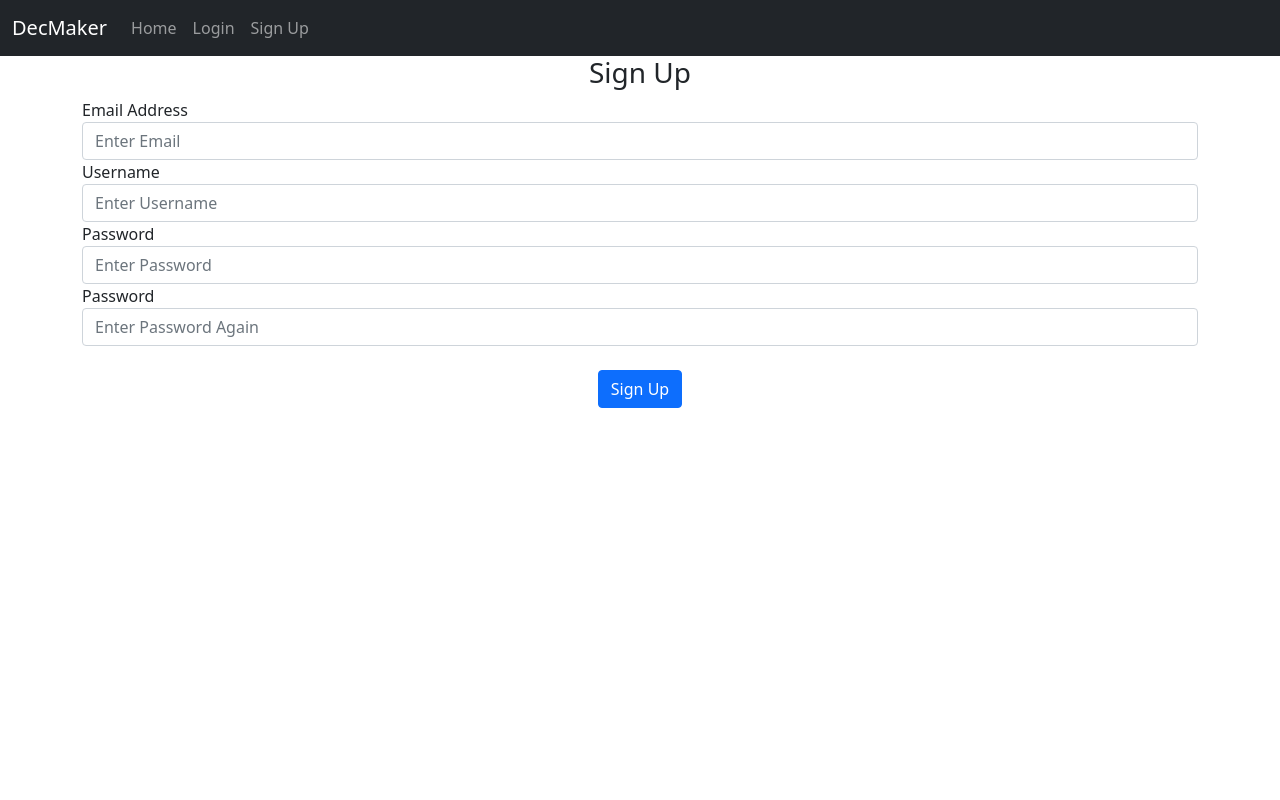
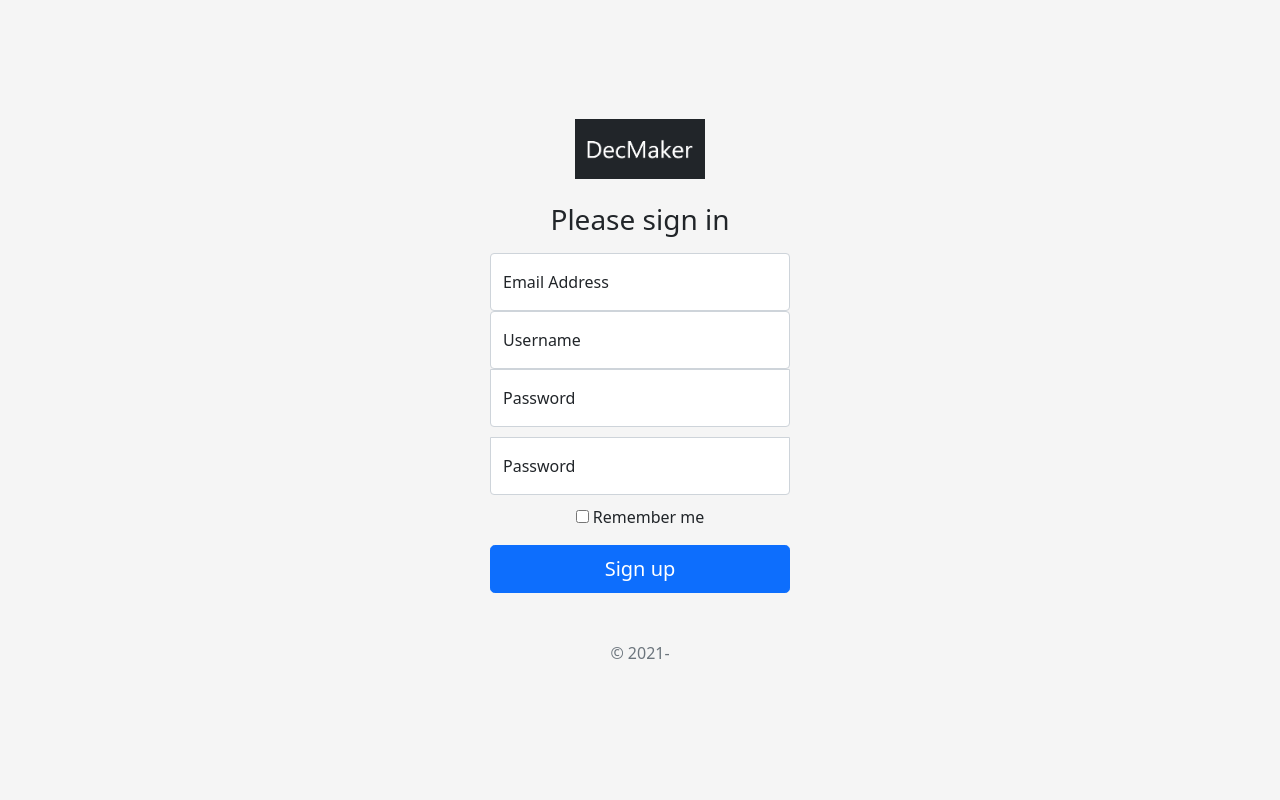
Before and after one commit to conagyurig/Flask-Blog, a Flask app: page /sign-up in a window 1280 px wide. Run offline with Flask 2, Linux system fonts and the light colour scheme; some libraries are stand-ins or nearby versions.

Commit message:
new sign up screen

```diff
--- a/Website/__init__.py
+++ b/Website/__init__.py
@@ -14,9 +14,14 @@ DB_NAME = "database.db"
 
 def create_app():
     app = Flask(__name__)
+
+
+    #offline use
     #app.config['SECRET_KEY'] = "helloworld"
     #app.config['SQLALCHEMY_DATABASE_URI'] = f'sqlite:///{DB_NAME}'
     #db.init_app(app)
+
+    #deployed use
     uri = os.getenv("DATABASE_URL")  # or other relevant config var
     if uri.startswith("postgres://"):
         uri = uri.replace("postgres://", "postgresql://", 1)
--- a/Website/templates/signup.html
+++ b/Website/templates/signup.html
@@ -1,23 +1,107 @@
-{% extends "base.html" %}
-{% block title %}Sign Up{% endblock %}
-{% block content %}
-<form method="POST">
-    <h3 align="center">
-        Sign Up
-    </h3>
-    <div class="form-group">
-        <label for="email">Email Address</label>
-        <input type="text" id="email" name="email" class="form-control" placeholder="Enter Email" />
+
+<!doctype html>
+<html lang="en">
+  <head>
+    <meta charset="utf-8">
+    <meta name="viewport" content="width=device-width, initial-scale=1">
+    <meta name="description" content="">
+    <meta name="author" content="Mark Otto, Jacob Thornton, and Bootstrap contributors">
+    <meta name="generator" content="Hugo 0.87.0">
+    <title>Signin</title>
+
+    <link rel="canonical" href="https://getbootstrap.com/docs/5.1/examples/sign-in/">
+
+
+
+    <!-- Bootstrap core CSS -->
+<link href="/static/bootstrap.min.css" rel="stylesheet">
+
+    <style>
+      .bd-placeholder-img {
+        font-size: 1.125rem;
+        text-anchor: middle;
+        -webkit-user-select: none;
+        -moz-user-select: none;
+        user-select: none;
+      }
+
+      @media (min-width: 768px) {
+        .bd-placeholder-img-lg {
+          font-size: 3.5rem;
+        }
+      }
+    </style>
+
+
+    <!-- Custom styles for this template -->
+    <link href="/static/signin.css" rel="stylesheet">
+  </head>
+  <body class="text-center">
+
+<main class="form-signin">
+  <form method="POST">
+
+    <img class="mb-4" src="/static/logo.png" alt="" width="130" height="60">
+    <h1 class="h3 mb-3 fw-normal">Please sign in</h1>
+
+    <div class="form-floating">
+      <input type="text" class="form-control" id="email" name="email" placeholder="name@example.com">
+      <label for="email">Email Address</label>
+    </div>
+
+    <div class="form-floating">
+        <input type="text" class="form-control" id="username" name="username" placeholder="Enter Username">
         <label for="username">Username</label>
-        <input type="text" id="username" name="username" class="form-control" placeholder="Enter Username" />
+    </div>
+
+    <div class="form-floating">
+        <input type="password" class="form-control" id="password1" name = "password1" placeholder="Password">
         <label for="password1">Password</label>
-        <input type="password" id="password1" name="password1" class="form-control" placeholder="Enter Password" />
+    </div>
+
+    <div class="form-floating">
+        <input type="password" class="form-control" id="password2" name = "password2" placeholder="Password">
         <label for="password2">Password</label>
-        <input type="password" id="password2" name="password2" class="form-control" placeholder="Enter Password Again" />
-        <br/>
-        <div align="center">
-            <button class="btn btn-primary" type="submit">Sign Up</button>
-        </div>
+      </div>
+
+    <div class="checkbox mb-3">
+      <label>
+        <input type="checkbox" value="remember-me"> Remember me
+      </label>
     </div>
-</form>
-{% endblock %}
+    <div></div>
+        <button class="w-100 btn btn-lg btn-primary" type="submit">Sign up</button>
+    </div>
+    <br/>
+    <p class="mt-5 mb-3 text-muted">&copy; 2021-</p>
+  </form>
+
+  {% with messages = get_flashed_messages(with_categories=true) %} {% if
+    messages %} {% for category, message in messages %} {% if category ==
+    'error' %}
+    <div class="alert alert-danger alter-dismissible fade show" role="alert">
+      {{ message }}
+      <button type="button" class="btn-close" data-bs-dismiss="alert"></button>
+    </div>
+    {% else %}
+    <div class="alert alert-success alter-dismissible fade show" role="alert">
+      {{ message }}
+      <button type="button" class="btn-close" data-bs-dismiss="alert"></button>
+    </div>
+    {% endif %} {% endfor %} {% endif %} {% endwith %}
+    <div class="container">{% block content %}{% endblock %}</div>
+    <script
+      src="https://cdn.jsdelivr.net/npm/bootstrap@5.0.2/dist/js/bootstrap.bundle.min.js"
+      integrity="sha384-MrcW6ZMFYlzcLA8Nl+NtUVF0sA7MsXsP1UyJoMp4YLEuNSfAP+JcXn/tWtIaxVXM"
+      crossorigin="anonymous"
+    ></script>
+    <script
+      type="text/javascript"
+      src="{{ url_for('static', filename='index.js')}}"
+    ></script>
+
+</main>
+
+</body>
+
+</html>
```
Also changed, not shown: Website/database.db (deleted).
